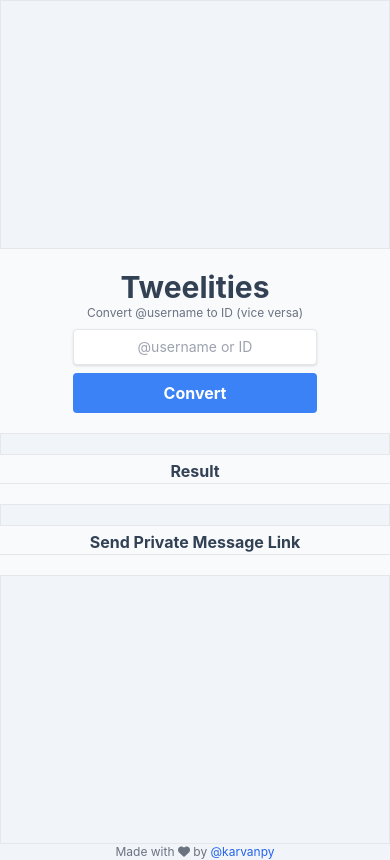
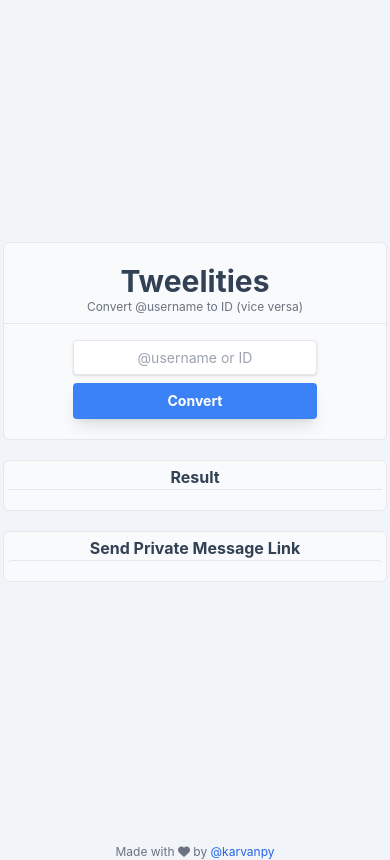
Before and after one commit to karvanpy/tweelities-web, a Flask app: page / in a window 390 px wide. Run offline with Flask 2, Linux system fonts and the light colour scheme; some libraries are stand-ins or nearby versions.

Commit message:
Add files via upload
Recode to make it responsive on mobile screen.

```diff
--- a/templates/base.html
+++ b/templates/base.html
@@ -5,15 +5,15 @@
     <meta http-equiv="X-UA-Compatible" content="IE=edge">
     <meta name="viewport" content="width=device-width, initial-scale=1.0">
     <title>{% block title %} {% endblock %}</title>
-    <script src="https://cdn.tailwindcss.com"></script>
+    <script defer src="https://cdn.tailwindcss.com"></script>
     <link rel="stylesheet" href="https://cdnjs.cloudflare.com/ajax/libs/font-awesome/6.4.0/css/all.min.css" integrity="sha512-iecdLmaskl7CVkqkXNQ/ZH/XLlvWZOJyj7Yy7tcenmpD1ypASozpmT/E0iPtmFIB46ZmdtAc9eNBvH0H/ZpiBw==" crossorigin="anonymous" referrerpolicy="no-referrer" />
 </head>
-<body class="bg-slate-100 font-['inter']">
+<body class="bg-slate-100 font-['Inter']">
     <!-- block header -->
     {% block header %}
     {% endblock %}
 
-    <main class="border container mx-auto flex flex-col h-screen justify-center items-center">
+    <main class="container mx-auto flex flex-col h-screen justify-center items-center">
     {% block content %}
 
     {% endblock %}
--- a/templates/index.html
+++ b/templates/index.html
@@ -1,27 +1,26 @@
 {% extends "base.html" %}
 
 {% block content %}
-<div class="bg-slate-50 flex flex-col items-center border rounded-md p-5 mb-5 w-[50vh]">
-
-        <h1 class="text-3xl font-bold text-slate-700">Tweelities</h1>
-        <p class="text-xs text-gray-500">Convert @username to ID (vice versa)</p>
-
+<div class="bg-slate-50 flex flex-col items-center border rounded-md p-5 mb-5 w-96">
+    <h1 class="text-3xl font-bold text-slate-700">Tweelities</h1>
+    <p class="text-xs text-gray-500">Convert @username to ID (vice versa)</p>
+    <hr class="my-2 w-96 divide-y-2">
     <form class="flex flex-col items-center" action="" method="post">
         <input class="my-2 text-sm text-center shadow appearance-none border rounded w-full py-2 px-3 text-gray-700 leading-tight focus:outline-none focus:shadow-outline" type="text" name="username" id="username" placeholder="@username or ID">
-        <button class="w-full bg-blue-500 focus:bg-blue-700 hover:bg-blue-700 text-white font-bold py-2 px-4 rounded focus:outline-none focus:ring focus:shadow-outline">Convert</button>
+        <button class="w-full bg-blue-500 focus:bg-blue-700 hover:bg-blue-700 text-white text-sm font-bold py-2 px-4 rounded focus:outline-none focus:ring focus:shadow-outline shadow-lg">Convert</button>
     </form>
 </div>
-<div id="result" class="bg-slate-50 flex flex-col items-center border rounded-md p-1 mb-5 w-[50vh] divide-y">
+<div id="result" class="bg-slate-50 flex flex-col items-center border rounded-md w-96 p-1 mb-5 divide-y">
     <h5 class="font-bold text-slate-700">Result</h5>
     <div class="flex w-full p-2">
         <p class="grow text-sm text-center text-gray-500">{{ twitter_username }}</p>
         <p class="grow text-sm text-center">{{ twitter_id }}</p>
         {% if is_user_found == False == is_id_found %}
-        <p class="grow text-sm text-center">user was not found!</p>
+        <p class="grow text-sm text-center text-red-900">user was not found!</p>
         {% endif %}
     </div>
 </div>
-<div class="bg-slate-50 flex flex-col items-center border rounded-md p-1 mb-5 w-[50vh] divide-y">
+<div class="bg-slate-50 flex flex-col items-center border rounded-md w-96 p-1 mb-5 divide-y">
     <h5 class="font-bold text-slate-700">Send Private Message Link</h5>
     <div class="flex w-full flex-row rounded py-2">
         <span class="text-xs text-gray-500 px-5">{{ compose_url }}</span>
```
